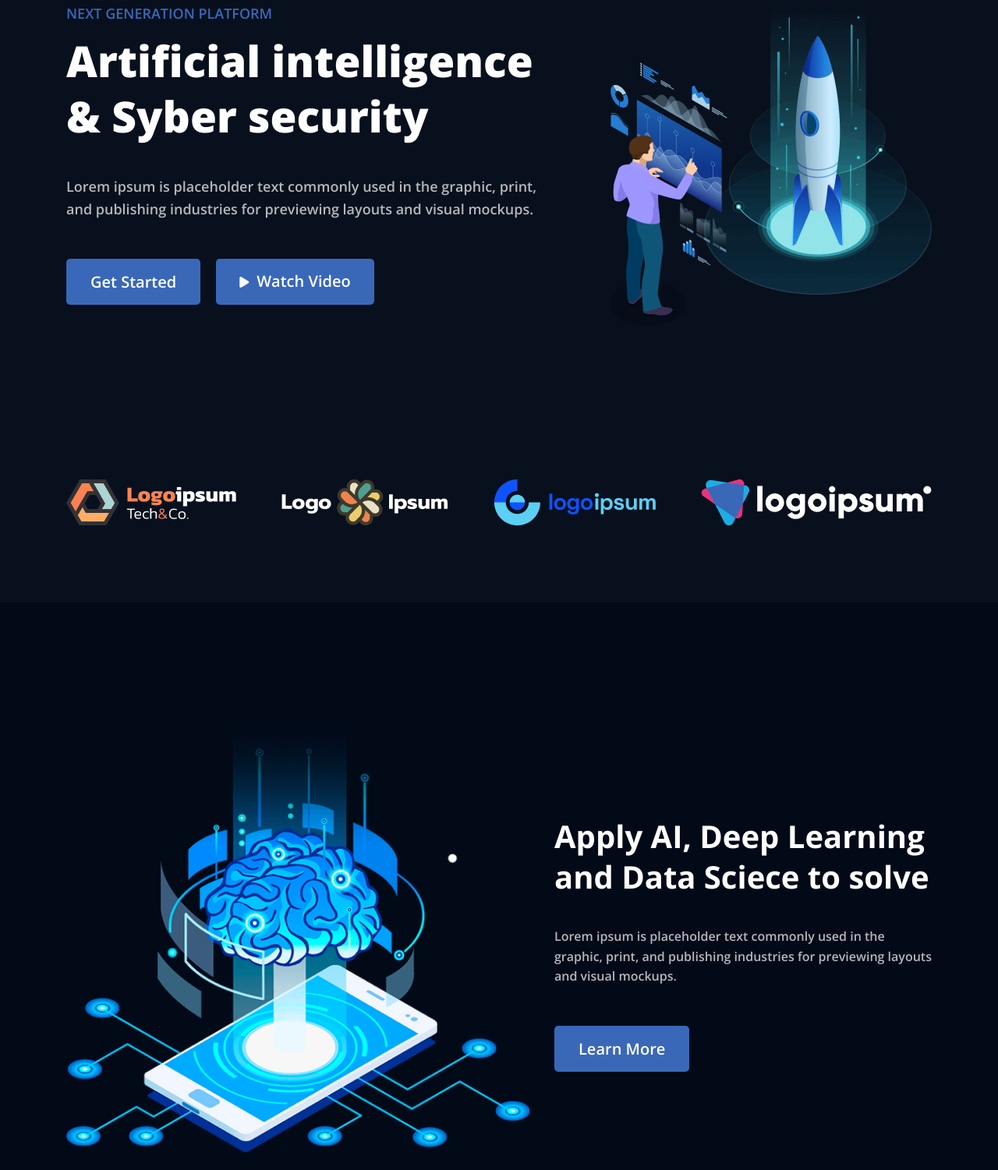
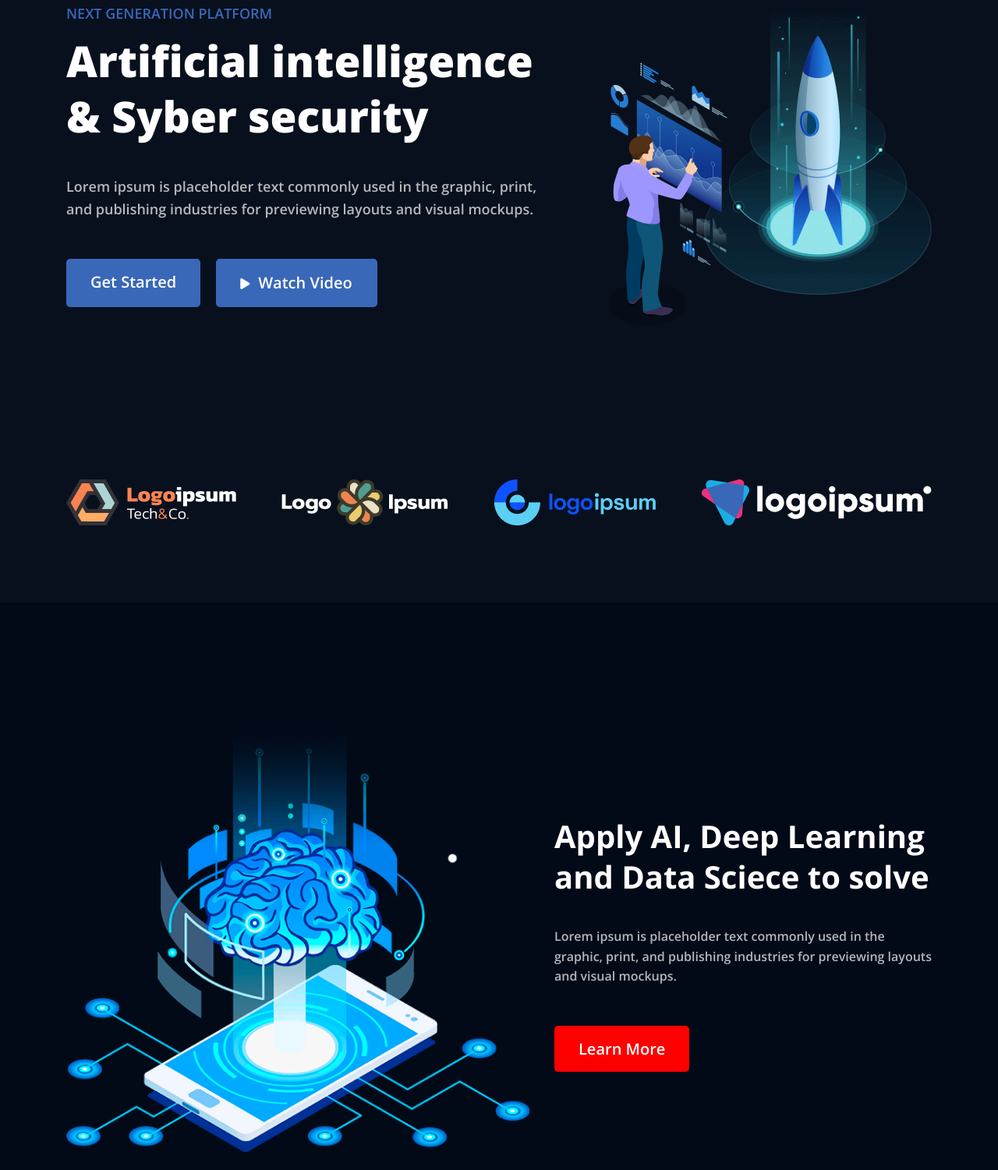
Before and after one commit to perepelka1989/Prodject, a plain HTML site: page index.html in a window 1280 px wide. Shown: the part 259-1760 px from the top of the page at 78% size. Drawn offline with nearby package versions, Linux system fonts and the light colour scheme.

Commit message:
add BEM add transition

```diff
--- a/css/scss/_main.scss
+++ b/css/scss/_main.scss
@@ -15,62 +15,76 @@ main {
 
 .main-subtitle {
     color: #3A68B8;
-    font-family:$font-family;
-    @include text(18px,600,normal);
+    font-family: $font-family;
+    @include text(18px, 600, normal);
     line-height: 160%;
     text-transform: uppercase;
     margin-bottom: 10px;
 }
 
 .main-title {
-    color:$h1color;
-    font-family:$font-family;
-    @include text(55px,800,normal);
+    color: $h1color;
+    font-family: $font-family;
+    @include text(55px, 800, normal);
     line-height: 130%;
     margin-bottom: 40px;
 }
 
 .main-dsc {
     color: #b5b7bb;
-    font-family:$font-family;
-    @include text(18px,600,normal);
+    font-family: $font-family;
+    @include text(18px, 600, normal);
     line-height: 160%;
     margin-bottom: 50px;
+}
+
+
+.button-box {
+    display: flex;
+
+    &__button-link {
+        padding: 15px 30px;
+        margin-right: 20px;
+    }
 }
 
 .button-link {
     background: $btn-color;
     border-radius: 5px;
-    padding: 15px 30px;
     font-family: $font-family;
-    @include text(20px,600,normal);
+    @include text(20px, 600, normal);
     line-height: 27px;
-    color:$h1color;
-    margin-right: 20px;
+    color: $h1color;
+    transition: all 1s;
     border: 1px solid transparent;
+
+    &_hover:hover {
+        color: $btn-color;
+        background: transparent;
+        border: 1px solid $btn-color;
+    }
+
+    &_red {
+        background-color: red;
+    }
 }
 
 .button-link:last-of-type {
     margin-right: 0;
 }
 
-.button-link:hover {
-    color:$btn-color;
-    background: transparent;
-    border: 1px solid $btn-color;
-}
 
-.button-box {
-    display: flex;
-}
+
 
 .button-video {
     display: flex;
-    background-color:$btn-color;
+    background-color: $btn-color;
     border-radius: 5px;
     align-items: baseline;
     flex-direction: row-reverse;
     padding-top: 15px;
+    transition: all 1s;
+    border: 1px solid transparent;
 }
 
 .fa-play {
@@ -84,14 +98,17 @@ main {
     padding-left: 10px;
     padding-right: 30px;
     font-family: $font-family;
-    @include text(20px,600,normal);
+    @include text(20px, 600, normal);
     line-height: 27px;
-    color:$h1color;
+    color: $h1color;
+    transition: all 1s;
+    border: 1px solid transparent;
+
 }
 
 
 .button-video:hover {
-    color:$btn-color;
+    color: $btn-color;
     background: transparent;
     border: 1px solid $btn-color;
 }
--- a/css/style2.scss
+++ b/css/style2.scss
@@ -47,6 +47,11 @@ body {
 .about-right {
     width: 484px;
     padding-top: 117px;
+    &__button-link {
+        margin-right: 20px;
+        margin-bottom: 117px;
+        padding: 15px 30px;
+    }
 }
 
 .about-title {
@@ -65,29 +70,6 @@ body {
     padding-bottom: 50px;
 }
 
-.button-link-article {
-    background: $btn-color;
-    border-radius: 5px;
-    padding: 15px 30px;
-    font-family: $font-family;
-    @include text(20px,600,normal);
-    line-height: 27px;
-    color: $h1color;
-    margin-right: 20px;
-    border: 1px solid transparent;
-    margin-bottom: 117px;
-}
-
-.button-link-article:last-of-type {
-    margin-right: 0;
-}
-
-.button-link-article:hover {
-    color: $btn-color;
-    background: transparent;
-    border: 1px solid $btn-color;
-}
-
 @import "scss/awards";
 
 @import "scss/clients";
--- a/index.html
+++ b/index.html
@@ -25,7 +25,7 @@
     <script defer src="https://cdnjs.cloudflare.com/ajax/libs/twitter-bootstrap/4.6.1/js/bootstrap.min.js"
         integrity="sha512-UR25UO94eTnCVwjbXozyeVd6ZqpaAE9naiEUBK/A+QDbfSTQFhPGj5lOR6d8tsgbBk84Ggb5A3EkjsOgPRPcKA=="
         crossorigin="anonymous" referrerpolicy="no-referrer"></script>
-        <link rel="stylesheet" href="css/style2.css">
+    <link rel="stylesheet" href="css/style2.css">
 </head>
 
 <body>
@@ -49,7 +49,7 @@
                     <p class="main-dsc">Lorem ipsum is placeholder text commonly used in the graphic, print, and
                         publishing industries for previewing layouts and visual mockups.</p>
                     <div class="button-box">
-                        <a href="#" class="button-link">Get Started</a>
+                        <a href="#" class="button-link button-box__button-link button-link_hover">Get Started</a>
                         <a href="#" class="button-video">
                             <p class="button-watch">Watch Video</p>
                             <i class="fa fa-play"></i>
@@ -76,7 +76,7 @@
                     <h1 class="about-title">Apply AI, Deep Learning and Data Sciece to solve</h1>
                     <p class="about-dsc">Lorem ipsum is placeholder text commonly used in the graphic, print, and
                         publishing industries for previewing layouts and visual mockups.</p>
-                    <a href="#" class="button-link-article">Learn More</a>
+                    <a href="#" class="button-link about-right__button-link button-link_red button-link_hover">Learn More</a>
                 </div>
             </div>
         </div>
```
Also changed, not shown: css/style2.css, 1 other file.
